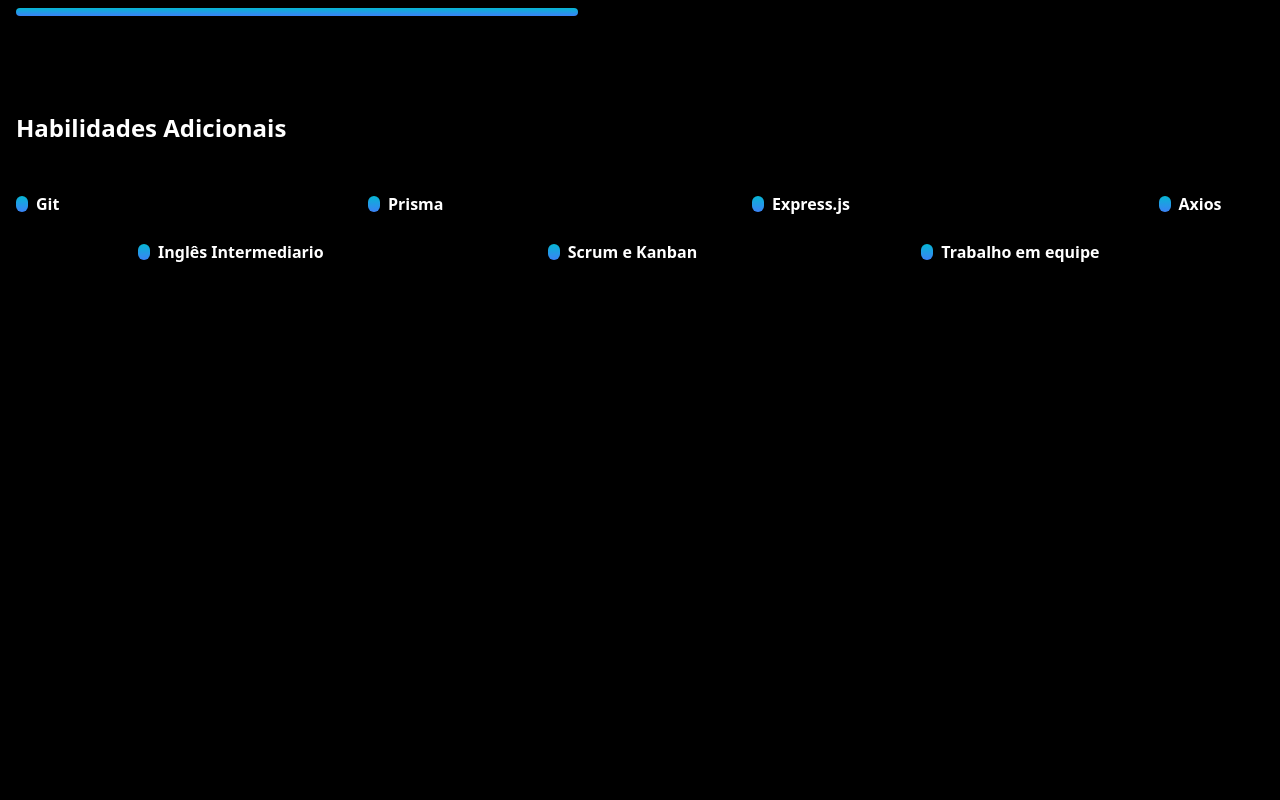
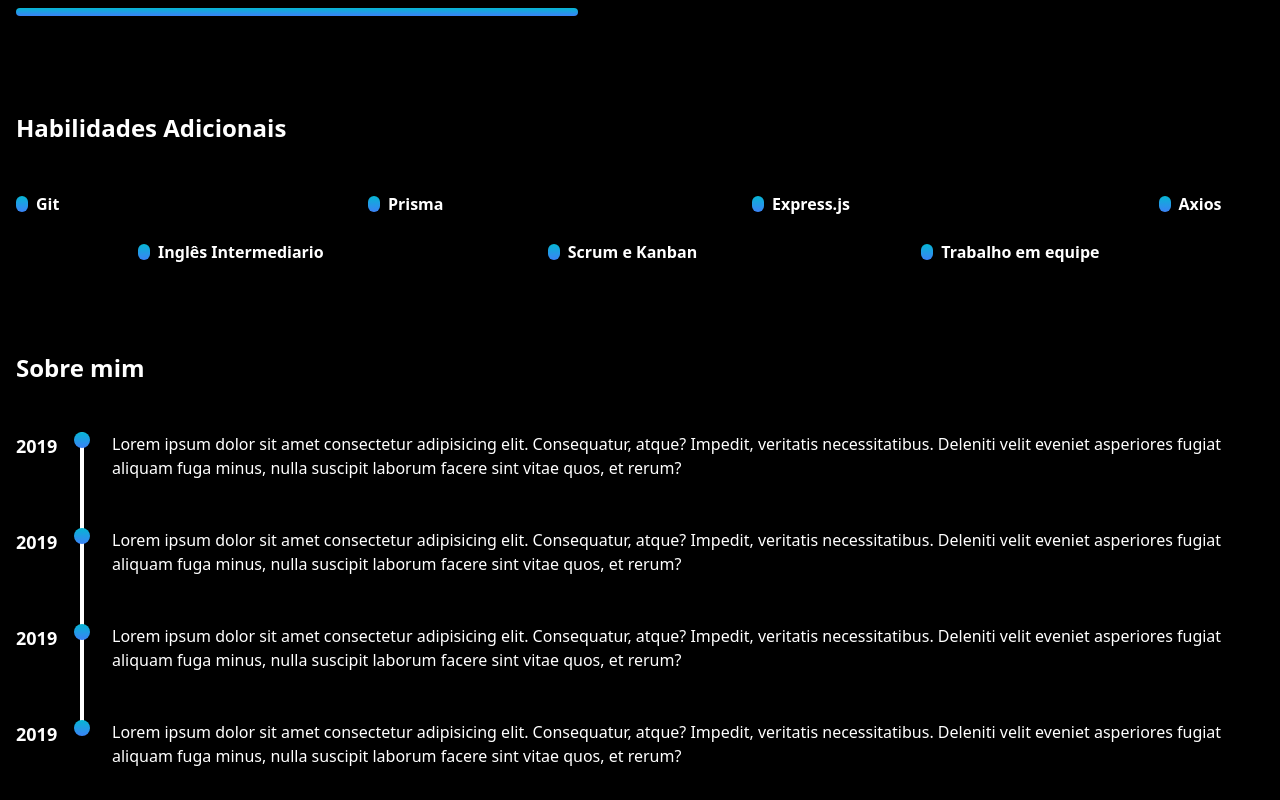
Before and after one commit to Luis-eduardo-sl/portifolio1, a React (Vite) app: page / in a window 1280 px wide. Shown: the part 2349-3149 px from the top of the page. Before the commit the page ends 2669 px from the top, so only its background shows below. Built offline with nearby package versions, Linux system fonts and the light colour scheme.

Commit message:
sobre mim

```diff
--- a/src/App.jsx
+++ b/src/App.jsx
@@ -248,9 +248,37 @@ function App() {
           </div>
         </section>
 
-        <section>
-          <div className="container m-auto px-4"></div>
+        <section className="py-8">
+          <div className="container m-auto px-4">
+            <h2 className="text-2xl font-semibold">Sobre mim</h2>
+            <div className="mt-12 relative before:absolute before:top-0 before:left-16 before:rounded-full before:bottom-10 before:w-1 before:bg-white">
+              <div className="pl-24 mt-12 relative before:w-4 before:h-4 before:bg-gradient-to-t before:from-blue-500 before:to-cyan-500  before:absolute before:rounded-full before:left-[58px]">
+                <h3 className="absolute left-0 text-lg font-semibold">2019</h3>
+                <p>Lorem ipsum dolor sit amet consectetur adipisicing elit. Consequatur, atque? Impedit, veritatis necessitatibus. Deleniti velit eveniet asperiores fugiat aliquam fuga minus, nulla suscipit laborum facere sint vitae quos, et rerum?
+                </p>
+              </div>
+
+              <div className="pl-24 mt-12 relative before:w-4 before:h-4 before:bg-gradient-to-t before:from-blue-500 before:to-cyan-500  before:absolute before:rounded-full before:left-[58px]">
+                <h3 className="absolute left-0 text-lg font-semibold">2019</h3>
+                <p>Lorem ipsum dolor sit amet consectetur adipisicing elit. Consequatur, atque? Impedit, veritatis necessitatibus. Deleniti velit eveniet asperiores fugiat aliquam fuga minus, nulla suscipit laborum facere sint vitae quos, et rerum?
+                </p>
+              </div>
+
+              <div className="pl-24 mt-12 relative before:w-4 before:h-4 before:bg-gradient-to-t before:from-blue-500 before:to-cyan-500  before:absolute before:rounded-full before:left-[58px]">
+                <h3 className="absolute left-0 text-lg font-semibold">2019</h3>
+                <p>Lorem ipsum dolor sit amet consectetur adipisicing elit. Consequatur, atque? Impedit, veritatis necessitatibus. Deleniti velit eveniet asperiores fugiat aliquam fuga minus, nulla suscipit laborum facere sint vitae quos, et rerum?
+                </p>
+              </div>
+
+              <div className="pl-24 mt-12 relative before:w-4 before:h-4 before:bg-gradient-to-t before:from-blue-500 before:to-cyan-500  before:absolute before:rounded-full before:left-[58px]">
+                <h3 className="absolute left-0 text-lg font-semibold">2019</h3>
+                <p>Lorem ipsum dolor sit amet consectetur adipisicing elit. Consequatur, atque? Impedit, veritatis necessitatibus. Deleniti velit eveniet asperiores fugiat aliquam fuga minus, nulla suscipit laborum facere sint vitae quos, et rerum?
+                </p>
+              </div>
+            </div>
+          </div>
         </section>
+
       </main>
     </>
   );
```
Lines whose indentation alone changed are shown as unchanged.
